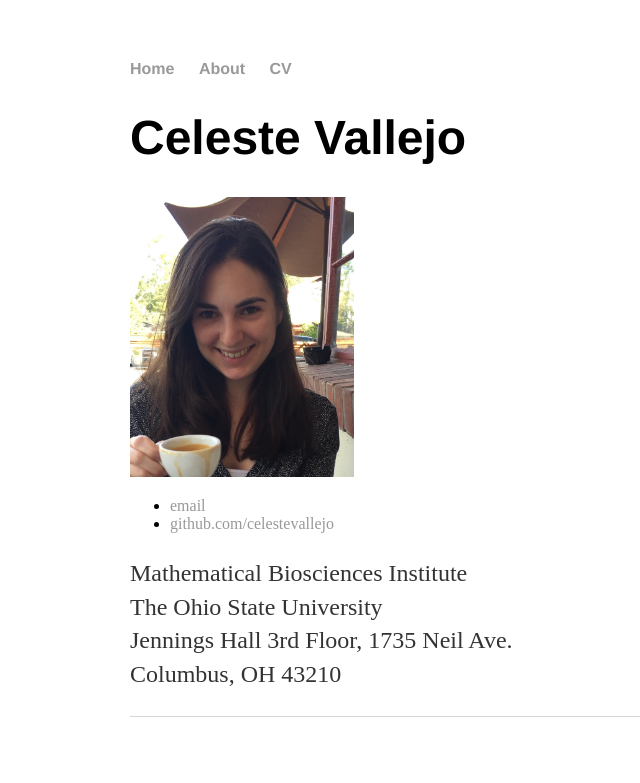
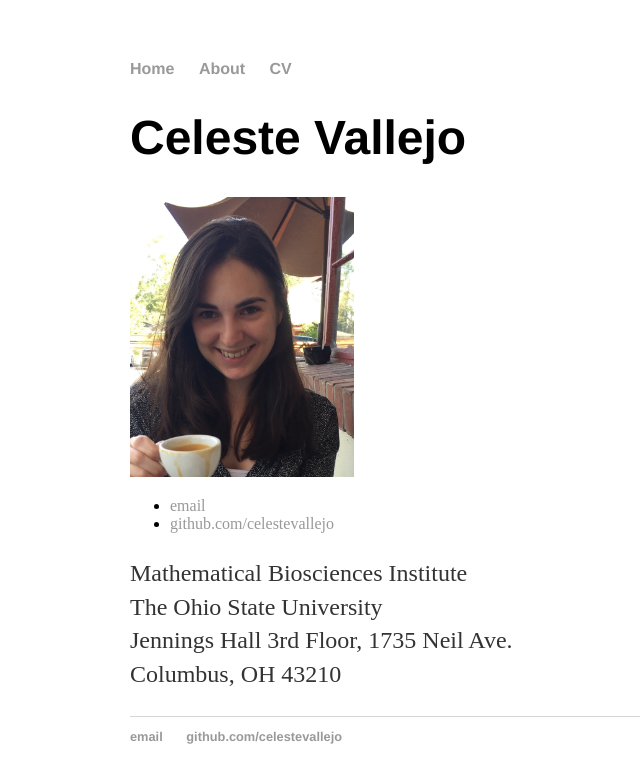
Before and after one commit to celestevallejo/celestevallejo.github.io, a Jekyll site: the page built from index.html, in a window 1280 px wide. Shown: the top 783 px of the page, without its empty margins (62-702 px from the left). Built offline with Jekyll 4.4.1, drawn with Linux system fonts in a browser that asks for light colours.

Commit message:
stylistic changes

```diff
--- a/_layouts/default.html
+++ b/_layouts/default.html
@@ -19,6 +19,10 @@
 
 			</div><!-- /.container -->
 			<footer>
+	    		<ul>
+	        		<li><a href="mailto:vallejo.26@osu.com">email</a></li>
+	        		<li><a href="https://github.com/celestevallejo">github.com/celestevallejo</a></li>
+				</ul>
 			</footer>
 		</body>
 	</html>
```
